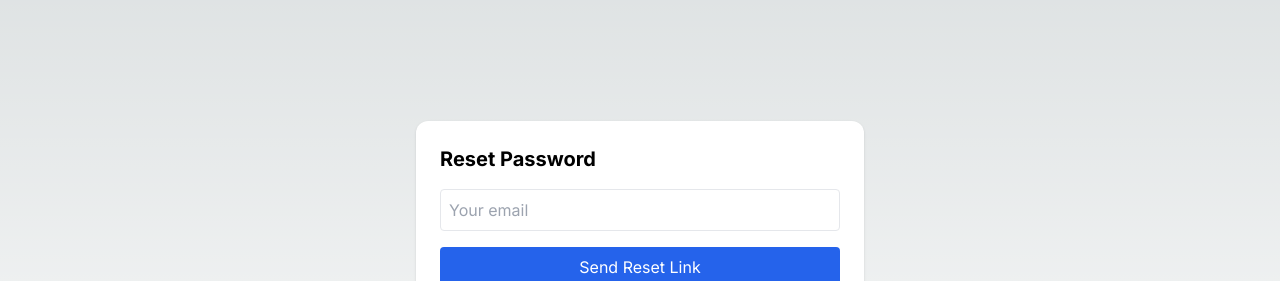
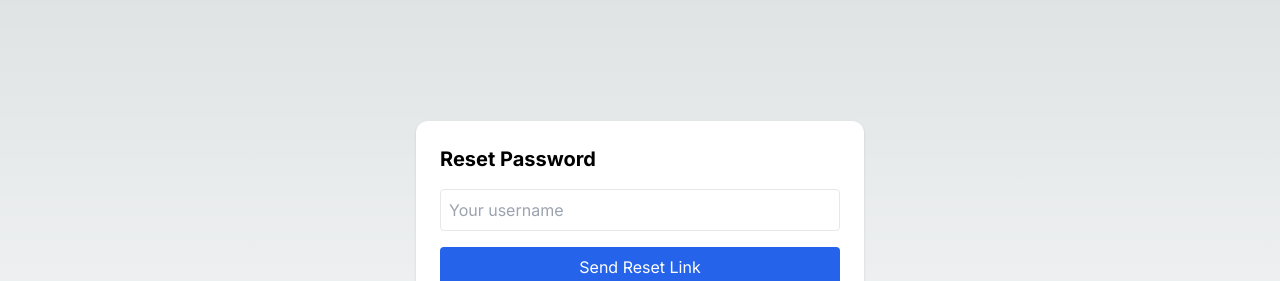
Before and after one commit to yomaurice/MoneyTracker_frontend, a Next.js app: page /forgot-password in a window 1280 px wide. Shown: the part 184-465 px from the top of the page. Built offline with nearby package versions, Linux system fonts and the light colour scheme; no server answers.

Commit message:
password_reset2

```diff
--- a/src/app/forgot-password/page.tsx
+++ b/src/app/forgot-password/page.tsx
@@ -1,8 +1,8 @@
-'use client'
+'use client';
 import { useState } from 'react';
 
 export default function ForgotPassword() {
-  const [email, setEmail] = useState('');
+  const [username, setUsername] = useState('');
   const [msg, setMsg] = useState('');
 
   const API = process.env.NEXT_PUBLIC_BACKEND_URL;
@@ -14,7 +14,7 @@ export default function ForgotPassword() {
     const res = await fetch(`${API}/api/request_password_reset`, {
       method: "POST",
       headers: { "Content-Type": "application/json" },
-      body: JSON.stringify({ email }),
+      body: JSON.stringify({ username }),
     });
 
     const data = await res.json();
@@ -25,13 +25,22 @@ export default function ForgotPassword() {
     <div className="min-h-screen flex items-center justify-center">
       <div className="bg-white p-6 rounded-xl shadow w-full max-w-md">
         <h1 className="text-xl font-bold mb-4">Reset Password</h1>
+
         <form onSubmit={submit} className="space-y-4">
-          <input type="email" value={email} onChange={e=>setEmail(e.target.value)}
-            required className="w-full border p-2 rounded" placeholder="Your email" />
+          <input
+            type="text"
+            value={username}
+            onChange={e => setUsername(e.target.value)}
+            required
+            className="w-full border p-2 rounded"
+            placeholder="Your username"
+          />
+
           <button className="w-full bg-blue-600 text-white p-2 rounded">
             Send Reset Link
           </button>
         </form>
+
         {msg && <p className="mt-3 text-center text-gray-700">{msg}</p>}
       </div>
     </div>
```
